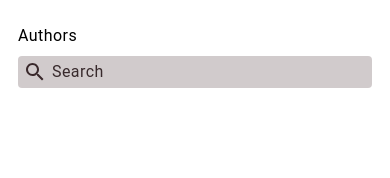
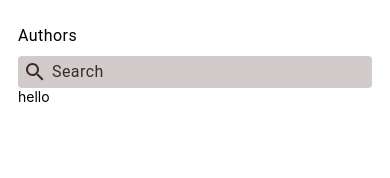
Before and after one commit to nodeTempest/hello-native, a React Native app: screen / in a window 390 px wide. Shown: the top 178 px of the page. Built offline with nearby package versions, Linux system fonts and the light colour scheme.

Commit message:
[Feature] add AuthorItem and its container components

```diff
--- a/App.tsx
+++ b/App.tsx
@@ -1,11 +1,13 @@
 import React from "react";
 import { StyleSheet, View } from "react-native";
 import { Header } from "./components/Header";
+import { AuthorsContainer } from "./components/AuthorsContainer";
 
 export default function App() {
   return (
     <View style={styles.container}>
       <Header />
+      <AuthorsContainer />
     </View>
   );
 }
--- /dev/null
+++ b/components/AuhtorItem.tsx
@@ -0,0 +1,10 @@
+import React from "react";
+import { StyleSheet, Text, View } from "react-native";
+
+export const AuhtorItem: React.FC = () => {
+  return (
+    <View>
+      <Text>hello</Text>
+    </View>
+  );
+};
--- /dev/null
+++ b/components/AuthorsContainer.tsx
@@ -0,0 +1,11 @@
+import React from "react";
+import { StyleSheet, Text, View } from "react-native";
+import { AuhtorItem } from "./AuhtorItem";
+
+export const AuthorsContainer: React.FC = () => {
+  return (
+    <View>
+      <AuhtorItem />
+    </View>
+  );
+};
--- a/components/theme.ts
+++ b/components/theme.ts
@@ -4,6 +4,7 @@ export const theme = {
   colors: {
     black: "#000",
     greys: ["#3E262A3D", "#382A2C"],
+    green: "#6FCF97",
   },
   fontSizes: [12, 16],
   lineHeights: [16, 24],
```
